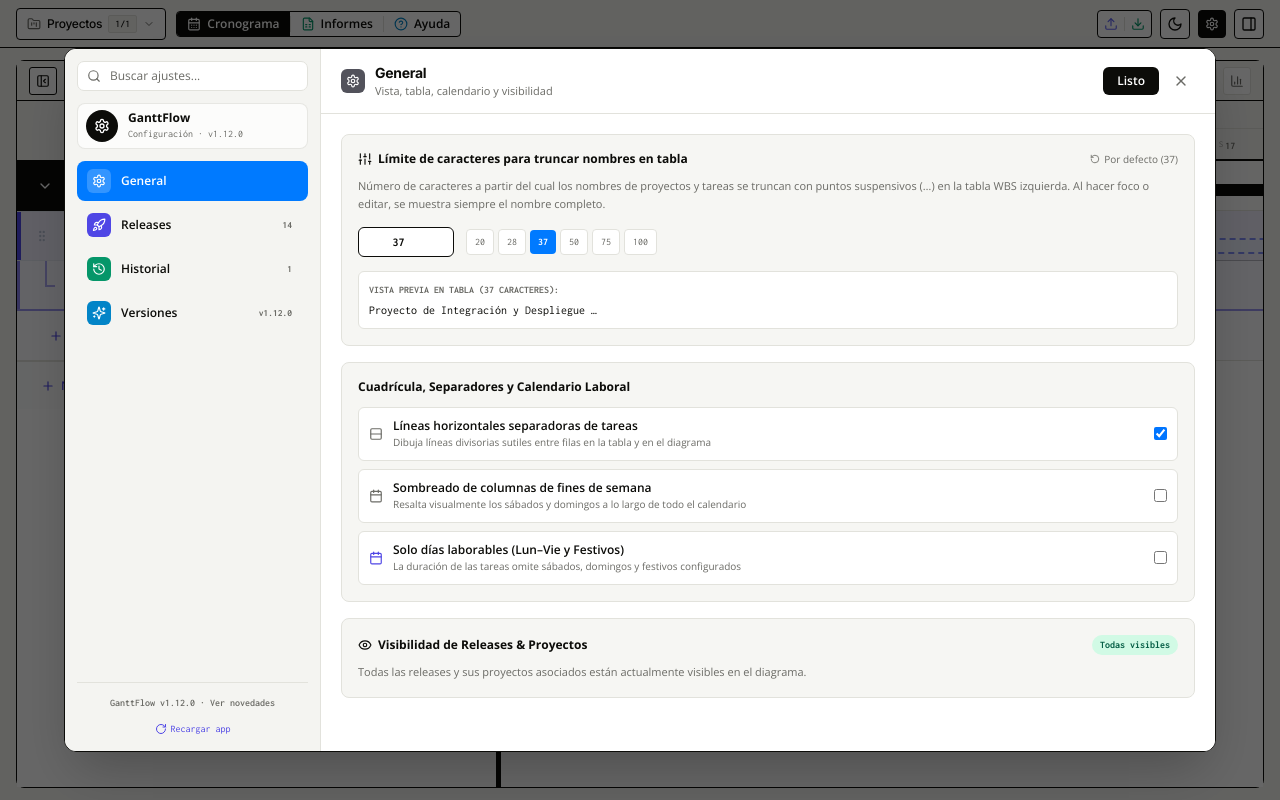
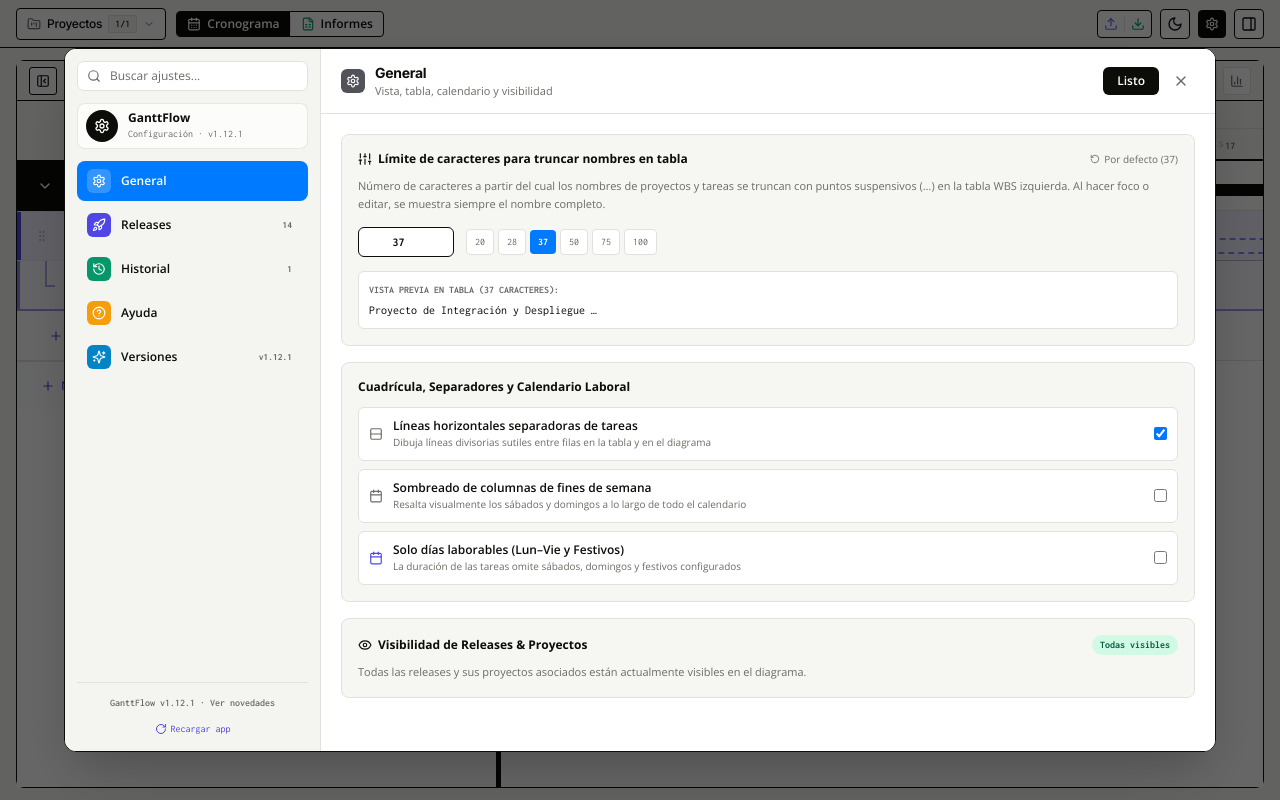
Before and after one commit to francobellu/Gantt-Planner, a React (Vite) app: page / in a window 1280 px wide. Both pictures are taken after a click on the button 1212 px from the left and 23 px from the top of the page. Built offline with nearby package versions, Linux system fonts and the light colour scheme.

Commit message:
v1.12.1: Mover página de Ayuda al panel de Configuración

```diff
--- a/package.json
+++ b/package.json
@@ -1,7 +1,7 @@
 {
   "name": "gantt-planner",
   "private": true,
-  "version": "1.12.0",
+  "version": "1.12.1",
   "type": "module",
   "scripts": {
     "dev": "vite",
--- a/src/App.tsx
+++ b/src/App.tsx
@@ -19,7 +19,6 @@ import {
   FileSpreadsheet,
   Flame,
   FolderKanban,
-  HelpCircle,
   Layers,
   Lock,
   Maximize2,
@@ -2964,30 +2963,6 @@ export function App({
               />
               <span>Informes</span>
             </button>
-            <div className="w-px h-4 bg-[#E2E2DC] dark:bg-zinc-800" />
-            <button
-              type="button"
-              role="tab"
-              aria-selected={currentView === 'help'}
-              data-testid="header-help-btn"
-              onClick={() => setCurrentView('help')}
-              className={`px-2.5 py-1 text-xs font-semibold flex items-center gap-1.5 transition cursor-pointer ${
-                currentView === 'help'
-                  ? 'bg-[#0C0C09] text-white dark:bg-zinc-100 dark:text-[#0C0C09]'
-                  : 'text-[#0C0C09] dark:text-zinc-200 hover:bg-[#F4F4F1] dark:hover:bg-zinc-800'
-              }`}
-              title="Guía de uso y documentación de funcionalidades"
-              aria-label="Ayuda"
-            >
-              <HelpCircle
-                className={`w-3.5 h-3.5 shrink-0 ${
-                  currentView === 'help'
-                    ? 'text-sky-400 dark:text-sky-600'
-                    : 'text-sky-600 dark:text-sky-400'
-                }`}
-              />
-              <span>Ayuda</span>
-            </button>
           </div>
 
           {/* Botón para restablecer releases ocultas cuando hay alguna oculta (Icon-Only) */}
--- a/src/components/SettingsModal.tsx
+++ b/src/components/SettingsModal.tsx
@@ -12,6 +12,7 @@ import {
   RotateCw,
   Rocket,
   History,
+  HelpCircle,
   Sparkles,
   Search,
   Tag,
@@ -30,8 +31,9 @@ import {
 import { RELEASE_NOTES } from '../data/releaseNotes';
 import { ReleasesModal } from './ReleasesModal';
 import { PlanHistoryPage } from './PlanHistoryPage';
+import { HelpPage } from './HelpPage';
 
-export type SettingsCategory = 'general' | 'releases' | 'history' | 'changelog';
+export type SettingsCategory = 'general' | 'releases' | 'history' | 'help' | 'changelog';
 
 interface SettingsModalProps {
   isOpen: boolean;
@@ -162,6 +164,14 @@ export const SettingsModal: React.FC<SettingsModalProps> = ({
       iconBg: 'bg-emerald-600',
       badge: history.length > 0 ? history.length : undefined,
       keywords: 'historial cambios undo redo restaurar cronologico agrupado',
+    },
+    {
+      id: 'help',
+      label: 'Ayuda',
+      subtitle: 'Guía rápida, atajos y documentación',
+      icon: <HelpCircle className="w-3.5 h-3.5 text-white" />,
+      iconBg: 'bg-amber-500',
+      keywords: 'ayuda guia manual atajos teclado dependencias cpm holgura enfoque tutorial',
     },
     {
       id: 'changelog',
@@ -659,6 +669,15 @@ export const SettingsModal: React.FC<SettingsModalProps> = ({
             </div>
           )}
 
+          {activeCategory === 'help' && (
+            <div
+              data-testid="settings-panel-help"
+              className="flex-1 min-h-0 flex flex-col overflow-hidden"
+            >
+              <HelpPage onBackToGantt={onClose} />
+            </div>
+          )}
+
           {activeCategory === 'changelog' && (
             <div
               data-testid="settings-panel-changelog"
--- a/src/data/releaseNotes.ts
+++ b/src/data/releaseNotes.ts
@@ -10,10 +10,19 @@ export interface ReleaseNoteEntry {
 
 export const RELEASE_NOTES: ReleaseNoteEntry[] = [
   {
+    version: '1.12.1',
+    date: '27 Nov 2026',
+    title: 'Mover página de Ayuda al panel de Configuración',
+    isLatest: true,
+    features: [
+      'Mueve la guía de Ayuda como categoría dedicada dentro del panel de Configuración',
+      'Elimina la pestaña Ayuda de la barra superior dejando solo Cronograma e Informes',
+    ],
+  },
+  {
     version: '1.12.0',
     date: '27 Nov 2026',
     title: 'Wizard de proyectos, enfoque multi-proyecto, formato+columnas unificado y filtros guardados en barra',
-    isLatest: true,
     features: [
       'Añade Wizard guiado de 3 pasos para crear proyectos con subtareas en el Informe de Planificación con límite QG5 automático, inicio Hoy/Otra fecha y presets DIGI (MC), ARQ (ARQ) y QA (QA)',
       'Añade enfoque en uno o más proyectos desde el clic derecho y barra de enfoque en el Informe de Planificación',
--- a/src/types/gantt.ts
+++ b/src/types/gantt.ts
@@ -1,4 +1,4 @@
-export const APP_VERSION = '1.12.0';
+export const APP_VERSION = '1.12.1';
 
 export const DEFAULT_TRUNCATE_CHAR_LIMIT = 37;
 export const TRUNCATE_LIMIT_STORAGE_KEY = 'ganttflow_truncate_char_limit';
```
Also changed, not shown: 1 other file (tests, documents, lock files or other folders).
